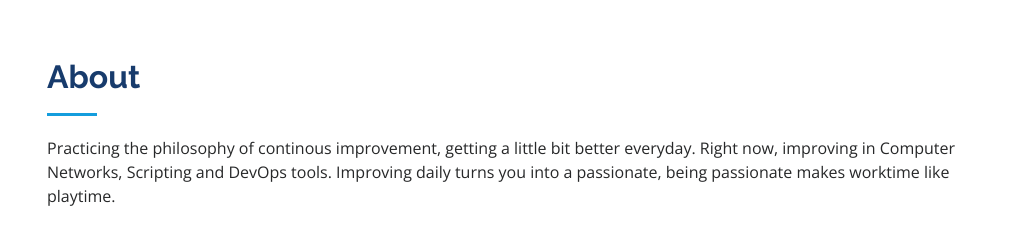
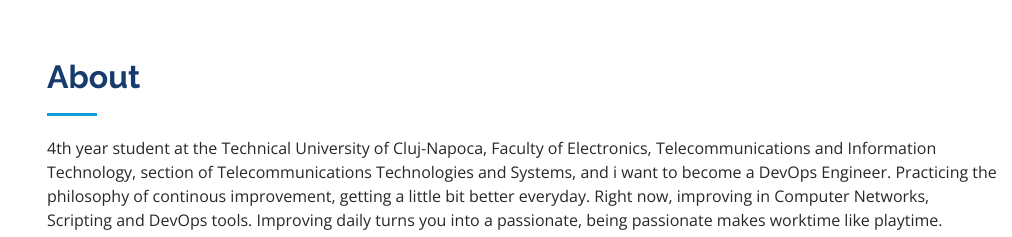
Before and after one commit to alexnit/alexnit.github.io, a plain HTML site: page index.html in a window 1280 px wide. Shown: the part 802-1039 px from the top of the page, without its empty margins (268-1280 px from the left). Drawn offline with nearby package versions, Linux system fonts and the light colour scheme; grey boxes are pictures that could not be loaded.

Commit message:
Add files via upload
final sent

```diff
--- a/index.html
+++ b/index.html
@@ -86,8 +86,8 @@
 
         <div class="section-title">
           <h2>About</h2>
-          <p>Practicing the philosophy of continous improvement, getting a little bit better everyday. Right now, improving in Computer Networks, Scripting and DevOps tools.
-Improving daily turns you into a passionate, being passionate makes worktime like playtime. </p>
+          <p>4th year student at the Technical University of Cluj-Napoca, Faculty of Electronics, Telecommunications and Information Technology, section of Telecommunications Technologies and Systems, and i want to become a DevOps Engineer. Practicing the philosophy of continous improvement, getting a little bit better everyday. Right now, improving in Computer Networks, Scripting and DevOps tools.
+Improving daily turns you into a passionate, being passionate makes worktime like playtime.  </p>
         </div>
 
         <div class="row">
```
